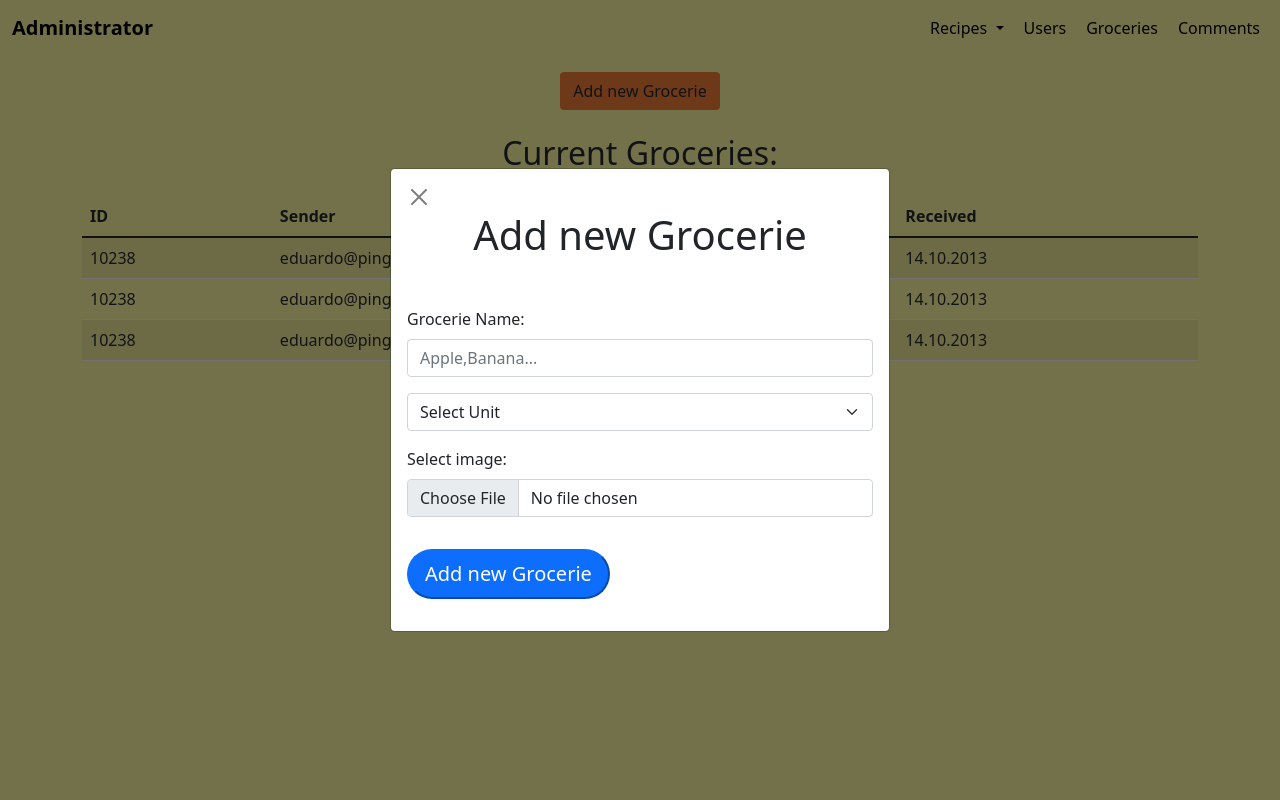
After one commit to boostedgagi/myFridge, a PHP site: page /myFridge/adminGroceries.php in a window 1280 px wide, after a click on "Add new Grocerie". The commit adds this page. Run offline with PHP 8.4, Linux system fonts and the light colour scheme; style sheets or scripts are compiled from the project's sources.

Commit message:
Sredjen fridges.php, pocet adminGroceries

```diff
--- a/admin.php
+++ b/admin.php
@@ -2,7 +2,7 @@
 session_start();
 include "includes/adminPageAuthentication.php";
 include "includes/adminHeader.php";
-include "includes/admimNav.php";
+include "includes/adminNav.php";
 ?>
    <h1 class="display-2 text-center mt-5">Welcome back... </h1>
 <?php
--- /dev/null
+++ b/adminGroceries.php
@@ -0,0 +1,45 @@
+<?php
+session_start();
+include "includes/adminHeader.php";
+include "includes/adminNav.php";
+include "includes/adminAddGrocerieModal.php";
+?>
+<div class="d-flex align-items-center flex-column my-3">
+<button class="btn bg-orange" data-bs-toggle="modal" data-bs-target="#adminAddGrocerie">Add new Grocerie</button><br>
+<h2>Current Groceries:</h2>
+</div>
+
+
+<div class="container-lg">
+<table id="grid-basic" class="table table-condensed table-hover table-striped">
+    <thead>
+        <tr>
+            <th data-column-id="id" data-type="numeric">ID</th>
+            <th data-column-id="sender">Sender</th>
+            <th data-column-id="received" data-order="desc">Received</th>
+        </tr>
+    </thead>
+    <tbody>
+        <tr>
+            <td>10238</td>
+            <td>eduardo@pingpong.com</td>
+            <td>14.10.2013</td>
+        </tr>
+        <tr>
+            <td>10238</td>
+            <td>eduardo@pingpong.com</td>
+            <td>14.10.2013</td>
+        </tr><tr>
+            <td>10238</td>
+            <td>eduardo@pingpong.com</td>
+            <td>14.10.2013</td>
+        </tr>
+    </tbody>
+</table>
+</div>
+<script>
+    $("#grid-basic").bootgrid();
+</script>
+<?php
+include "includes/adminFooter.php";
+?>
--- a/classes/Database.php
+++ b/classes/Database.php
@@ -7,7 +7,7 @@ class Database{
         try {
             $username = "root";
             $password = "";
-            $databaseHandler = new PDO('mysql:host=localhost;dbname=recipe', $username, $password);
+            $databaseHandler = new PDO('mysql:host=localhost;port=3308;dbname=recipe', $username, $password);
             return $databaseHandler;
         } catch (PDOException $error) {
             print "Error: " . $error->getMessage() . "<br>";
--- /dev/null
+++ b/includes/adminAddGrocerieModal.php
@@ -0,0 +1,48 @@
+<!-- Add New Grocerie ADMIN-->
+<div
+    class="modal fade"
+    id="adminAddGrocerie"
+    tabindex="-1"
+    aria-labelledby="adminAddGrocerie"
+    aria-hidden="true"
+>
+    <div class="modal-dialog modal-dialog-centered">
+        <div class="modal-content">
+            <div class="modal-body">
+                <button
+                    type="button"
+                    class="btn-close"
+                    data-bs-dismiss="modal"
+                    aria-label="Close"
+                ></button>
+                <!-- GROCERIE INSERT FORM -->
+                <!-- Treba dodati action -->
+                <form method="post" >
+                    <h1 class="text-center mb-5">Add new Grocerie</h1>
+                    <div class="mb-3">
+  <label for="grocerieName" class="form-label">Grocerie Name:</label>
+  <input type="text" class="form-control" id="grocerieName" placeholder="Apple,Banana...">
+</div>
+                    <select class="form-select my-3" aria-label="selectUnit">
+                    <option selected>Select Unit</option>
+                    <option value="1">Gram </option>
+                    <option value="2">Two</option>
+                    <option value="3">Three</option>
+                    </select>
+<div class="mb-3">
+  <label for="formFile" class="form-label">Select image:</label>
+  <input class="form-control" type="file" id="formFile">
+</div>
+                    <button
+                        type="submit"
+                        name="adminGrocerieSubmit"
+                        class="btn-lg btn-primary my-3 rounded-pill"
+                    >
+                        Add new Grocerie
+                    </button>
+
+                </form>
+            </div>
+        </div>
+    </div>
+</div>
--- a/includes/adminHeader.php
+++ b/includes/adminHeader.php
@@ -16,6 +16,9 @@
         rel="stylesheet"
         href="https://cdn.jsdelivr.net/npm/bootstrap-icons@1.8.1/font/bootstrap-icons.css"
             />
+            <script src="https://code.jquery.com/jquery-3.6.0.min.js"
+            integrity="sha256-/xUj+3OJU5yExlq6GSYGSHk7tPXikynS7ogEvDej/m4="
+            crossorigin="anonymous"></script>
     <title>Administrator</title>
 </head>
 <body>
--- a/includes/admimNav.php
+++ b/includes/adminNav.php
@@ -1,6 +1,6 @@
 <nav class="navbar navbar-expand-md nav-light">
         <div class="container-xxl">
-            <a href="index.php" class="navbar-brand">
+            <a href="../index.php" class="navbar-brand">
                 <span class="fw-bold text-black"> Administrator </span>
             </a>
             <!-- Nav for mobile -->
@@ -39,7 +39,7 @@
                         <a href="#" class="nav-link text-black">Users</a>
                     </li>
                     <li class="nav-item ms-1">
-                        <a href="#" class="nav-link text-black">Groceries</a>
+                        <a href="adminGroceries.php" class="nav-link text-black">Groceries</a>
                     </li>
                     <li class="nav-item ms-1">
                         <a href="#" class="nav-link text-black">Comments</a>
```
Also changed, not shown: css/main.css (+1 -16 lines), scss/main.scss (+1 -15 lines), 1 other file.
